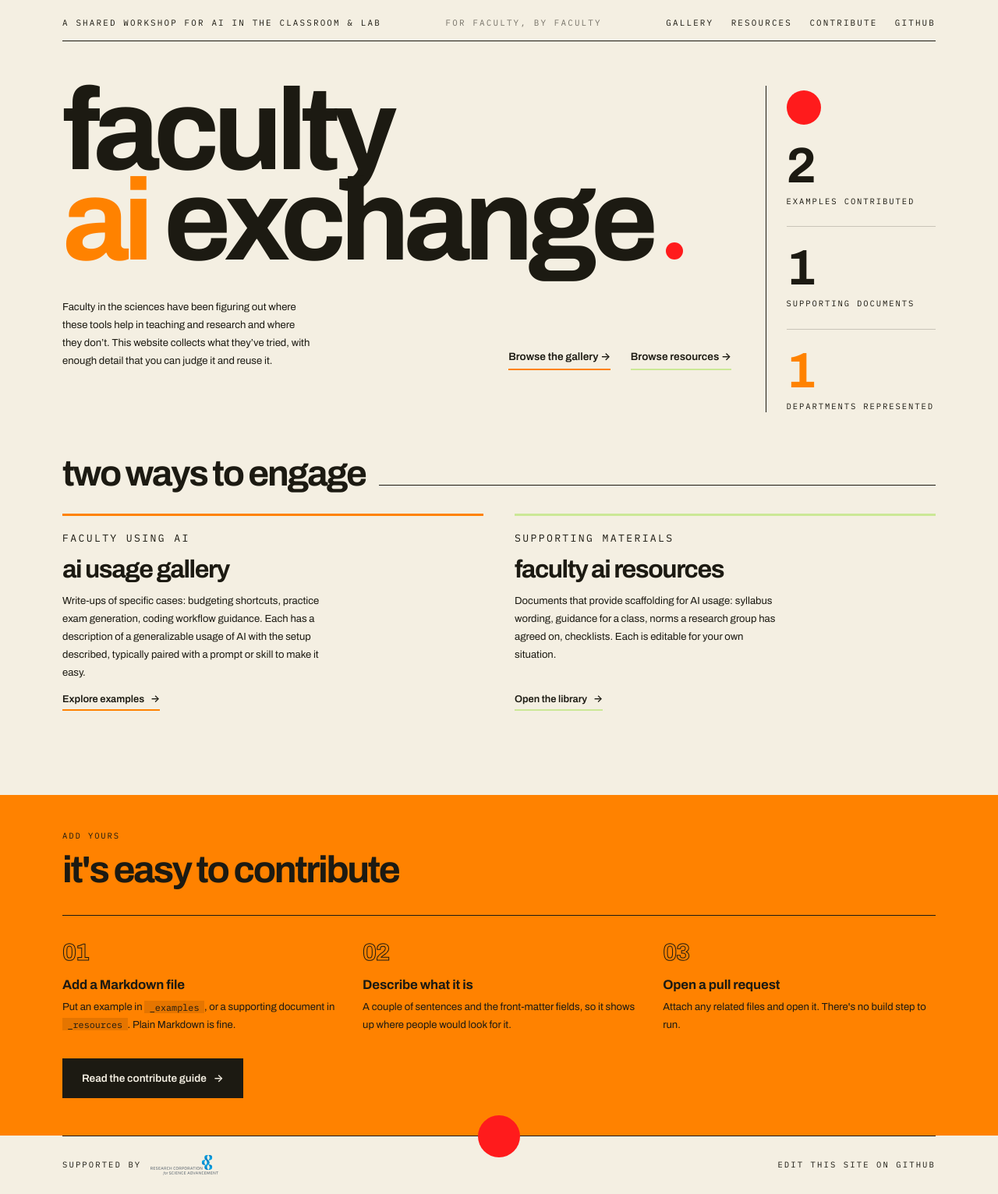
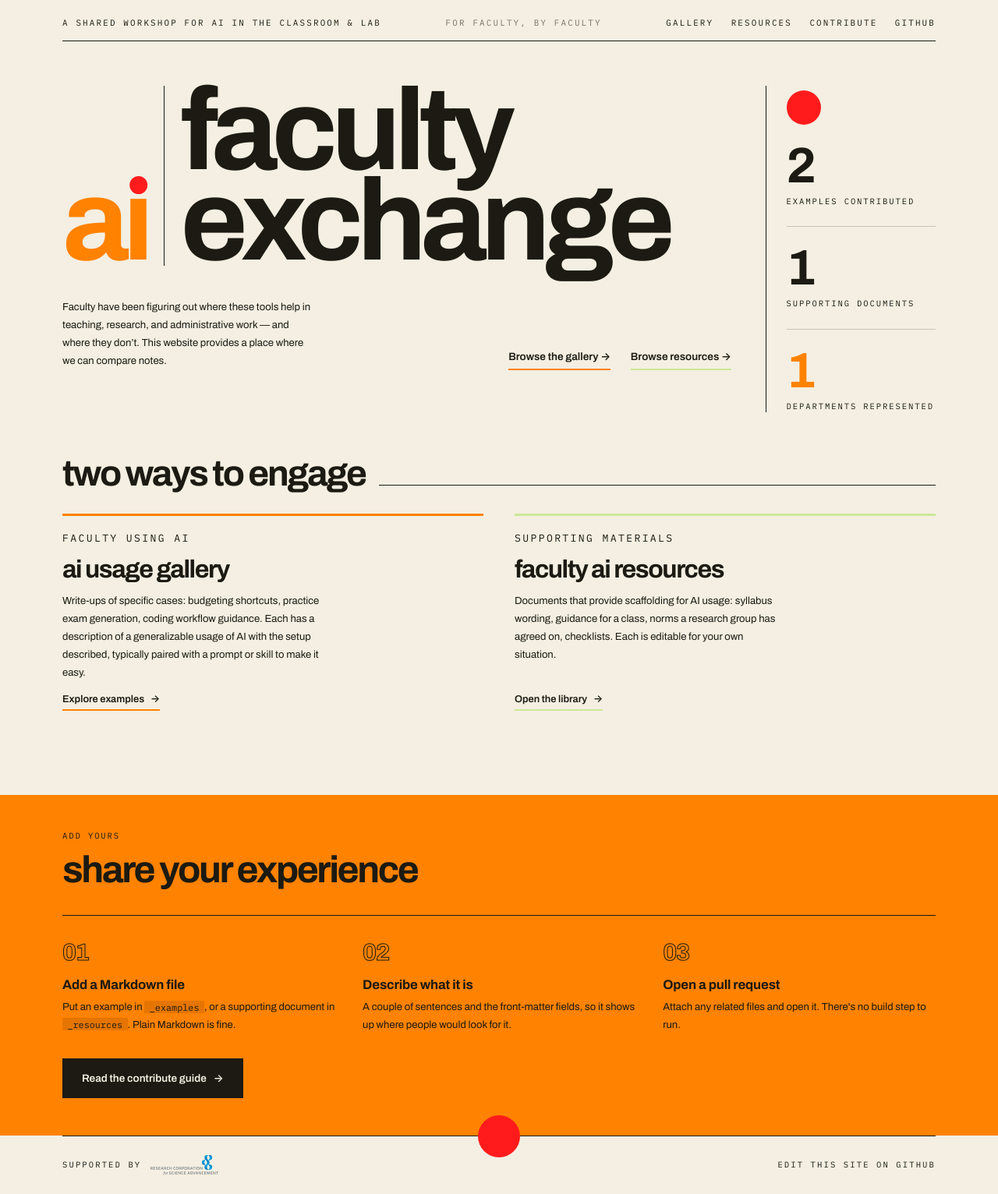
Before and after one commit to FacultyAIExchange/facultyaiexchange.github.io, a Jekyll site: the page built from index.md, in a window 1280 px wide. Shown: the whole page at 78% size. Built offline with Jekyll 4.4.1, drawn with Linux system fonts in a browser that asks for light colours.

Commit message:
Deploy refreshed poster-field homepage

```diff
--- a/_layouts/home.html
+++ b/_layouts/home.html
@@ -11,7 +11,7 @@ layout: default
 <main>
   <section class="poster-hero">
     <div class="poster-main">
-      <h1 class="wordmark">Faculty<br><span class="wm-ai">AI</span> Exchange<span class="wm-dot" aria-hidden="true"></span></h1>
+      <h1 class="wordmark"><span class="wm-rule" aria-hidden="true"></span><span class="wm-word wm-top">Faculty</span><span class="wm-ai">a<span class="wm-i">&#305;<span class="wm-tittle" aria-hidden="true"></span></span></span><span class="wm-word">Exchange</span></h1>
       <div class="poster-lead">
         <div class="lead-copy">{{ content }}</div>
         <div class="poster-links">
@@ -65,7 +65,7 @@ layout: default
   <section class="band" aria-labelledby="contribute-heading">
     <div class="band-inner">
       <p class="eyebrow">Add yours</p>
-      <h2 id="contribute-heading">It's easy to contribute</h2>
+      <h2 id="contribute-heading">Share your experience</h2>
       <div class="steps">
         <div class="step"><div class="no">01</div><h3>Add a Markdown file</h3><p>Put an example in <code>_examples</code>, or a supporting document in <code>_resources</code>. Plain Markdown is fine.</p></div>
         <div class="step"><div class="no">02</div><h3>Describe what it is</h3><p>A couple of sentences and the front-matter fields, so it shows up where people would look for it.</p></div>
--- a/assets/css/main.css
+++ b/assets/css/main.css
@@ -4,7 +4,7 @@
   --paper: #f4efe2;
   --ink: #1c1a12;
   --accent: #ff8200;     /* tangerine */
-  --accent2: #ff1b1c;    /* red */
+  --accent2: #ff1b1c;    /* red — ff1b1c verbatim */
   --green: #cbe896;      /* lime — resources */
   --muted: color-mix(in srgb, var(--ink) 58%, var(--paper));
   --soft-line: color-mix(in srgb, var(--ink) 20%, var(--paper));
@@ -150,17 +150,38 @@ img { display: block; max-width: 100%; }
   line-height: 0.78;
   letter-spacing: -0.055em;
   text-transform: lowercase;
+  display: grid;
+  grid-template-columns: auto auto auto;
+  column-gap: 0.14em;
+  justify-content: start;
+}
+
+.wm-word { grid-row: 2; grid-column: 3; }
+.wm-word.wm-top { grid-row: 1; }
+.wm-ai { grid-row: 2; grid-column: 1; }
+
+.wm-rule {
+  grid-row: 1 / 3;
+  grid-column: 2;
+  width: 1px;
+  background: var(--ink);
+  align-self: stretch;
 }
 
 .wm-ai { color: var(--accent); }
 
-.wm-dot {
-  display: inline-block;
-  width: 0.15em;
-  height: 0.15em;
+.wm-i { position: relative; display: inline-block; }
+
+.wm-tittle {
+  position: absolute;
+  left: 0.135em;
+  top: -0.02em;
+  transform: translateX(-50%);
+  width: 0.2em;
+  height: 0.2em;
   border-radius: 50%;
   background: var(--accent2);
-  margin-left: 0.12em;
+  border: 0.027em solid var(--paper);
 }
 
 .poster-lead {
@@ -196,6 +217,7 @@ img { display: block; max-width: 100%; }
 }
 
 .rail-dot {
+  display: block;
   width: 44px;
   height: 44px;
   border-radius: 50%;
@@ -619,7 +641,7 @@ img { display: block; max-width: 100%; }
   }
 
   .rail-rule { display: none; }
-  .rail-dot { width: 32px; height: 32px; }
+  .rail-dot { width: 52px; height: 32px; }
   .count-no { font-size: 2.8rem; }
 
   .poster-lead { grid-template-columns: 1fr; }
--- a/index.md
+++ b/index.md
@@ -3,4 +3,4 @@ layout: home
 title: Faculty AI Exchange
 ---
 
-Faculty in the sciences have been figuring out where these tools help in teaching and research and where they don't. This website collects what they've tried, with enough detail that you can judge it and reuse it.
+Faculty have been figuring out where these tools help in teaching, research, and administrative work &mdash; and where they don't. This website provides a place where we can compare notes.
```
